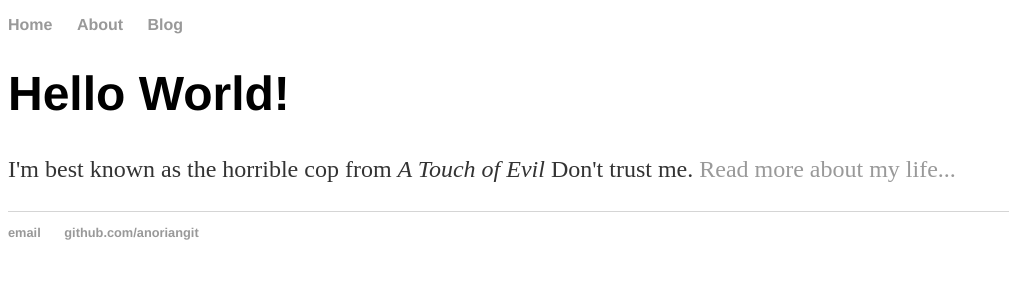
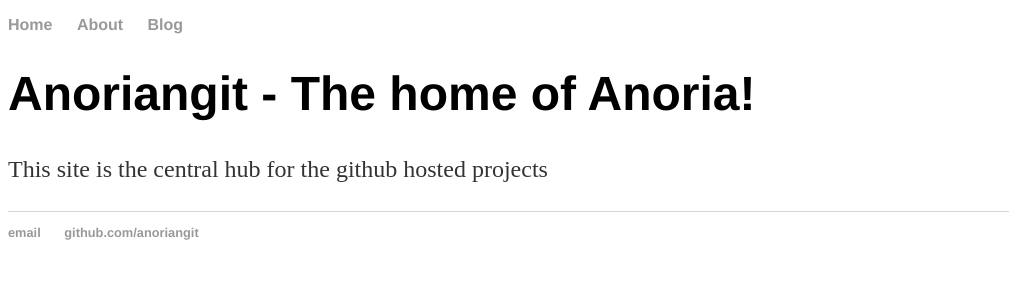
Before and after one commit to anoriangit/anoriangit.github.io, a Jekyll site: the page built from index.html, in a window 1280 px wide. Shown: the top 300 px of the page, without its empty margins (0-1009 px from the left). Built offline with Jekyll 4.4.1, drawn with Linux system fonts in a browser that asks for light colours.

Commit message:
Update index.html

```diff
--- a/index.html
+++ b/index.html
@@ -3,6 +3,6 @@ layout: default
 title: Anoriangit - The home of Anoria
 ---
 <div class="blurb">
-	<h1>Hello World!</h1>
-	<p>I'm best known as the horrible cop from <em>A Touch of Evil</em> Don't trust me. <a href="/about">Read more about my life...</a></p>
+	<h1>Anoriangit - The home of Anoria!</h1>
+	<p>This site is the central hub for the github hosted projects</p>
 </div><!-- /.blurb -->
```
